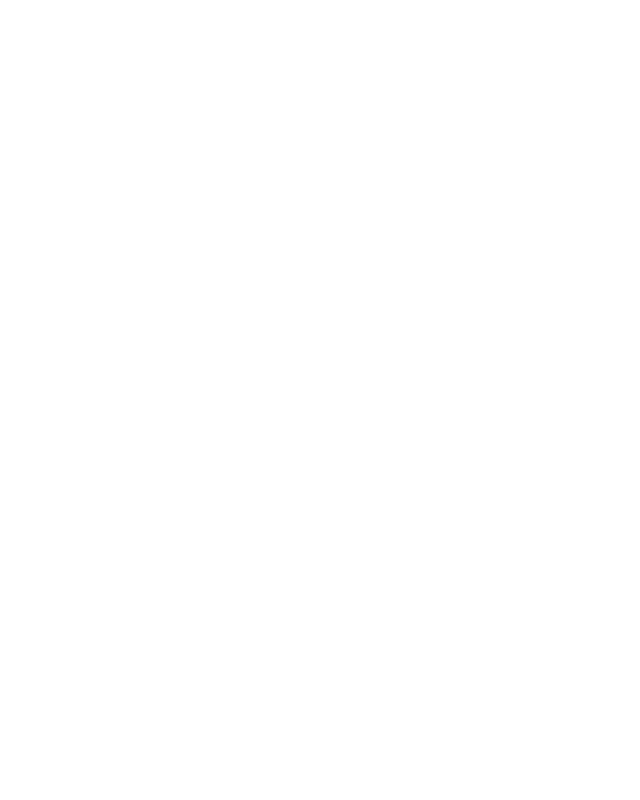
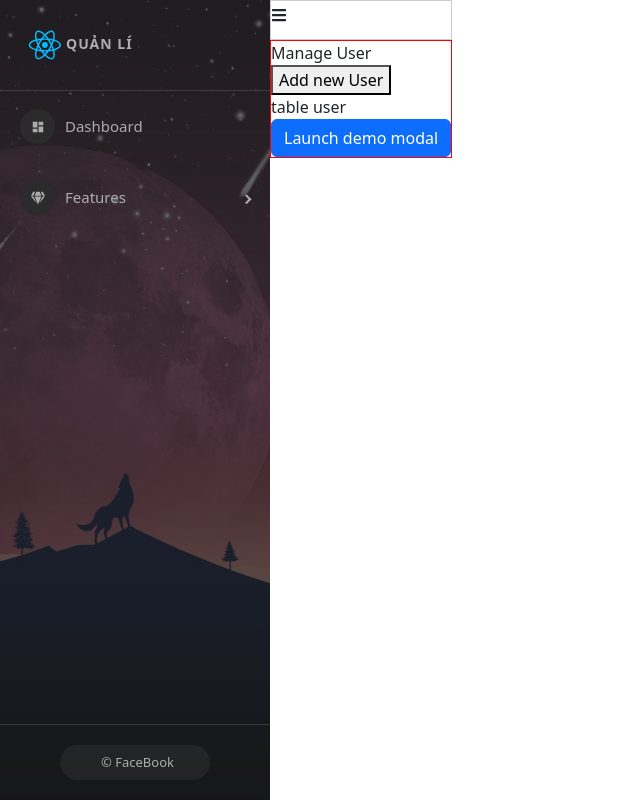
Before and after one commit to ndt-dinhtu/Web_traloitracnghiem, a React (Create React App) app: page /admins/manage-user in a window 1280 px wide. Before the commit this address had no page. Shown: the whole page, without its empty margins (0-640 px from the left). Built offline with nearby package versions, Linux system fonts and the light colour scheme.

Commit message:
Modal thêm người dùng mới

```diff
--- a/src/App.js
+++ b/src/App.js
@@ -1,6 +1,6 @@
 import './App.scss'
 import Header from './components/Header/Header'
-import { Link, Outlet } from 'react-router-dom';
+import {  Outlet } from 'react-router-dom';
 function App() {
   return (
     <>
--- a/src/components/Admin/Admin.js
+++ b/src/components/Admin/Admin.js
@@ -1,8 +1,8 @@
 import SideBar from "./SideBar";
-import './Admin.scss';
-import { FaBars } from 'react-icons/fa';
+import "./Admin.scss";
+import { FaBars } from "react-icons/fa";
 import { useState } from "react";
-
+import { Outlet } from "react-router-dom";
 const Admin = (props) => {
   const [collapsed, setCollapsed] = useState(false);
 
@@ -11,11 +11,16 @@
       <div className="admin-sidebar">
         <SideBar collapsed={collapsed} />
       </div>
-            <div className="admin-content">
+      <div className="admin-content ">
+        <div className="admin-header">
           <FaBars onClick={() => setCollapsed(!collapsed)} />
-                content goes here
+        </div>
+        <div className="admin-main">
+          {" "}
+          <Outlet />
         </div>
       </div>
-    )
-}
+    </div>
+  );
+};
 export default Admin;
--- a/src/components/Admin/Admin.scss
+++ b/src/components/Admin/Admin.scss
@@ -6,4 +6,13 @@
             height: 100vh !important;
         }
     }
+    .admin-content {
+        .admin-header {
+            height: 40px;
+            border: 1px solid #ccc;
+        }
+        .admin-main {
+            border: 1px solid red;
+        }
+    }
 }
--- /dev/null
+++ b/src/components/Admin/Content/DashBoard.js
@@ -0,0 +1,7 @@
+
+
+const DashBoard = () => {
+  return <div>DashBoard</div>;
+};
+
+export default DashBoard;
--- /dev/null
+++ b/src/components/Admin/Content/ManageUser.js
@@ -0,0 +1,14 @@
+import ModalCareteUser from "./ModalCreateUser";
+
+export const ManageUser = () => {
+  return (
+    <div className="manage-user-container">
+      <div className="title">Manage User</div>
+      <div className="users-content">
+        <button>Add new User</button>
+        <div>table user</div>
+        <ModalCareteUser />
+      </div>
+    </div>
+  );
+};
--- /dev/null
+++ b/src/components/Admin/Content/ModalCreateUser.js
@@ -0,0 +1,63 @@
+import { useState } from "react";
+import Button from "react-bootstrap/Button";
+import Modal from "react-bootstrap/Modal";
+
+const ModalCareteUser = () => {
+  const [show, setShow] = useState(false);
+
+  const handleClose = () => setShow(false);
+  const handleShow = () => setShow(true);
+
+  return (
+    <>
+      <Button variant="primary" onClick={handleShow}>
+        Launch demo modal
+      </Button>
+
+      <Modal show={show} onHide={handleClose} size="xl" backdrop="static" keyboard={false}>
+        <Modal.Header closeButton>
+          <Modal.Title>Add new User</Modal.Title>
+        </Modal.Header>
+        <Modal.Body>
+          <form className="row g-3">
+            <div className="col-md-6">
+              <label className="form-label">Email</label>
+              <input type="email" className="form-control" />
+            </div>
+            <div className="col-md-6">
+              <label className="form-label">Password</label>
+              <input type="password" className="form-control" />
+            </div>
+            <div className="col-md-6">
+              <label className="form-label">Username</label>
+              <input type="text" className="form-control" />
+            </div>
+            <div className="col-md-6">
+              <label className="form-label">Role</label>
+              <select className="form-select">
+                <option selected value="USER">
+                  User
+                </option>
+                <option value="ADMIN">Admin</option>
+              </select>
+            </div>
+            <div className="col-md-12">
+              <label className="form-label">Image</label>
+              <input type="file" className="form-control" />
+            </div>
+          </form>
+        </Modal.Body>
+        <Modal.Footer>
+          <Button variant="secondary" onClick={handleClose}>
+            Close
+          </Button>
+          <Button variant="primary" onClick={handleClose}>
+            Save
+          </Button>
+        </Modal.Footer>
+      </Modal>
+    </>
+  );
+};
+
+export default ModalCareteUser;
--- a/src/components/Admin/SideBar.js
+++ b/src/components/Admin/SideBar.js
@@ -1,4 +1,4 @@
-import 'react-pro-sidebar/dist/css/styles.css';
+import "react-pro-sidebar/dist/css/styles.css";
 import {
   ProSidebar,
   Menu,
@@ -7,17 +7,20 @@
   SidebarHeader,
   SidebarFooter,
   SidebarContent,
-} from 'react-pro-sidebar';
-
-import { FaTachometerAlt, FaGem, FaList, FaGithub, FaRegLaughWink, FaHeart } from 'react-icons/fa';
-import sidebarBg from '../../assets/bg2.jpg';
-
-
+} from "react-pro-sidebar";
+import {
+  FaTachometerAlt,
+  FaGem,
+  FaList,
+  FaGithub,
+  FaRegLaughWink,
+  FaHeart,
+} from "react-icons/fa";
+import sidebarBg from "../../assets/bg2.jpg";
 import { DiReact } from "react-icons/di";
 import { MdDashboard } from "react-icons/md";
-
-import './SideBar.scss';
-
+import { Link } from "react-router-dom";
+import "./SideBar.scss";
 
 const SideBar = (props) => {
   const { image, collapsed, toggled, handleToggleSidebar } = props;
@@ -33,47 +36,46 @@
         <SidebarHeader>
           <div
             style={{
-                            padding: '24px',
-                            textTransform: 'uppercase',
-                            fontWeight: 'bold',
+              padding: "24px",
+              textTransform: "uppercase",
+              fontWeight: "bold",
               fontSize: 14,
-                            letterSpacing: '1px',
-                            overflow: 'hidden',
-                            textOverflow: 'ellipsis',
-                            whiteSpace: 'nowrap',
+              letterSpacing: "1px",
+              overflow: "hidden",
+              textOverflow: "ellipsis",
+              whiteSpace: "nowrap",
             }}
           >
-                        <DiReact size={'3em'} color={"00bfff"} />
-                        <span >Quản lí</span>
+            <DiReact size={"3em"} color={"00bfff"} />
+            <span>Quản lí</span>
           </div>
         </SidebarHeader>
 
         <SidebarContent>
           <Menu iconShape="circle">
-                        <MenuItem
-                            icon={<MdDashboard />}
-                        >
+            <MenuItem icon={<MdDashboard />}>
               Dashboard
+              <Link to="/admins" />
             </MenuItem>
           </Menu>
           <Menu iconShape="circle">
-                        <SubMenu
-                            icon={<FaGem />}
-                            title="Features"
-                        >
-                            <MenuItem> Quản lý Users</MenuItem>
-                            <MenuItem > Quản lý Bài Quiz</MenuItem>
+            <SubMenu icon={<FaGem />} title="Features">
+              <MenuItem>
+                {" "}
+                Quản lý Users
+                <Link to="/admins/manage-user" />
+              </MenuItem>
+              <MenuItem> Quản lý Bài Quiz</MenuItem>
               <MenuItem> Quản lý Câu Hỏi</MenuItem>
             </SubMenu>
-
           </Menu>
         </SidebarContent>
 
-                <SidebarFooter style={{ textAlign: 'center' }}>
+        <SidebarFooter style={{ textAlign: "center" }}>
           <div
             className="sidebar-btn-wrapper"
             style={{
-                            padding: '20px 24px',
+              padding: "20px 24px",
             }}
           >
             <a
@@ -82,7 +84,13 @@
               className="sidebar-btn"
               rel="noopener noreferrer"
             >
-                            <span style={{ whiteSpace: 'nowrap', textOverflow: 'ellipsis', overflow: 'hidden' }}>
+              <span
+                style={{
+                  whiteSpace: "nowrap",
+                  textOverflow: "ellipsis",
+                  overflow: "hidden",
+                }}
+              >
                 &#169; FaceBook
               </span>
             </a>
@@ -90,7 +98,7 @@
         </SidebarFooter>
       </ProSidebar>
     </>
-    )
-}
+  );
+};
 
 export default SideBar;
--- a/src/index.js
+++ b/src/index.js
@@ -1,27 +1,30 @@
-import React from 'react';
-import ReactDOM from 'react-dom/client';
-import './index.scss';
-import App from './App';
-import reportWebVitals from './reportWebVitals';
-import 'bootstrap/dist/css/bootstrap.min.css';
-import { BrowserRouter, Route, Routes } from 'react-router-dom';
-import User from './components/User/User';
-import Admin from './components/Admin/Admin';
-import HomePage from './components/Home/HomePage';
+import React from "react";
+import ReactDOM from "react-dom/client";
+import "./index.scss";
+import App from "./App";
+import reportWebVitals from "./reportWebVitals";
+import "bootstrap/dist/css/bootstrap.min.css";
+import { BrowserRouter, Route, Routes } from "react-router-dom";
+import User from "./components/User/User";
+import Admin from "./components/Admin/Admin";
+import HomePage from "./components/Home/HomePage";
+import { ManageUser } from "./components/Admin/Content/ManageUser";
+import DashBoard from "./components/Admin/Content/DashBoard";
 
-
-const root = ReactDOM.createRoot(document.getElementById('root'));
+const root = ReactDOM.createRoot(document.getElementById("root"));
 root.render(
   <BrowserRouter>
     <Routes>
-      <Route path='/' element={<App />} >
+      <Route path="/" element={<App />}>
         <Route index element={<HomePage />} />
-        <Route path='/users' element={<User />} />
-      </Route >
-      <Route path='/admins' element={<Admin />} />
-
+        <Route path="/users" element={<User />} />
+      </Route>
+      <Route path="/admins" element={<Admin />}>
+        <Route index element={<DashBoard />} />
+        <Route path="manage-user" element={<ManageUser />} />
+      </Route>
     </Routes>
-  </BrowserRouter>
+  </BrowserRouter>,
 );
 
 // If you want to start measuring performance in your app, pass a function
```
Lines whose indentation alone changed are shown as unchanged.
